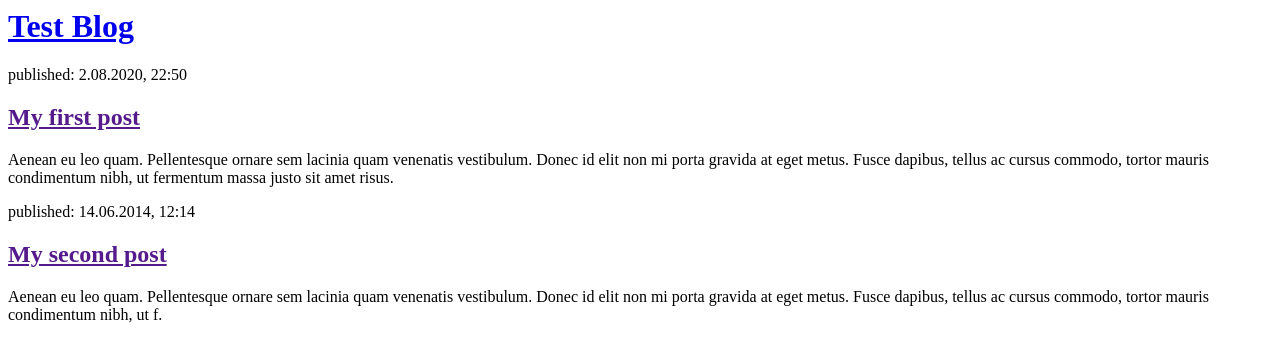
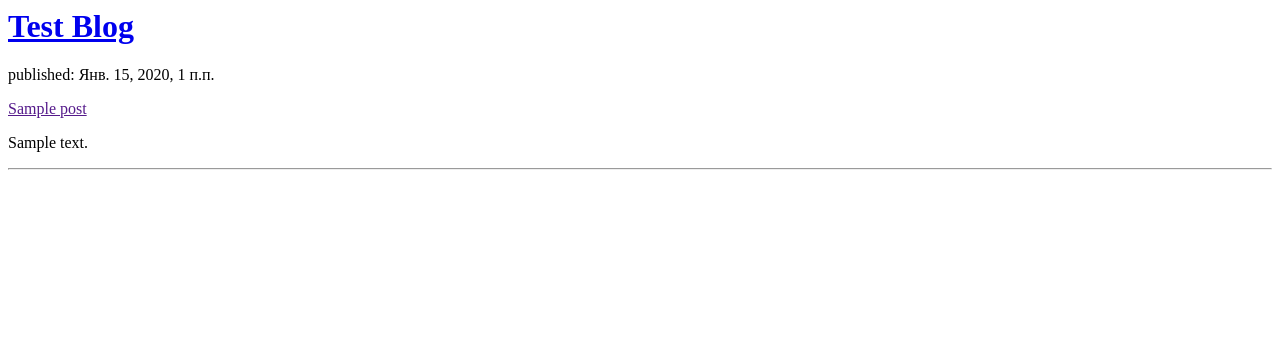
Before and after one commit to CyrilBrujah/project_zero, a Django app: page / in a window 1280 px wide. Shown: the top 362 px of the page. Run offline with Django 3.2, Linux system fonts and the light colour scheme; tables that the repository leaves empty hold one stand-in row (values such as "Sample post").

Commit message:
Modified templates

```diff
--- a/blog/admin.py
+++ b/blog/admin.py
@@ -3,5 +3,4 @@ from .models import Post
 
 admin.site.register(Post)
 
-
 # Register your models here.
--- a/blog/templates/blog/post_list.html
+++ b/blog/templates/blog/post_list.html
@@ -6,17 +6,13 @@
         <div>
             <h1><a href="/">Test Blog</a></h1>
         </div>
-
-        <div>
-            <p>published: 2.08.2020, 22:50</p>
-            <h2><a href="">My first post</a></h2>
-            <p>Aenean eu leo quam. Pellentesque ornare sem lacinia quam venenatis vestibulum. Donec id elit non mi porta gravida at eget metus. Fusce dapibus, tellus ac cursus commodo, tortor mauris condimentum nibh, ut fermentum massa justo sit amet risus.</p>
-        </div>
-
-        <div>
-            <p>published: 14.06.2014, 12:14</p>
-            <h2><a href="">My second post</a></h2>
-            <p>Aenean eu leo quam. Pellentesque ornare sem lacinia quam venenatis vestibulum. Donec id elit non mi porta gravida at eget metus. Fusce dapibus, tellus ac cursus commodo, tortor mauris condimentum nibh, ut f.</p>
-        </div>
-    </body>
+        {% for post in posts %}
+            <div>
+                <p>published: {{ post.published_date }}</p>
+                <a href="">{{ post.title}}</a>
+                <p>{{ post.text|linebreaksbr }}</p>
+                <hr></hr>
+            </div>
+        {% endfor %}
+    </body1>
 </html>
--- a/blog/views.py
+++ b/blog/views.py
@@ -1,5 +1,10 @@
 from django.shortcuts import render
+from django.utils import timezone
+from .models import Post
 
 # Create your views here.
+
+
 def post_list(request):
-    return render(request, 'blog/post_list.html', {})
+    posts = Post.objects.filter(published_date__lte=timezone.now()).order_by('published_date')
+    return render(request, 'blog/post_list.html', {'posts': posts})
```
